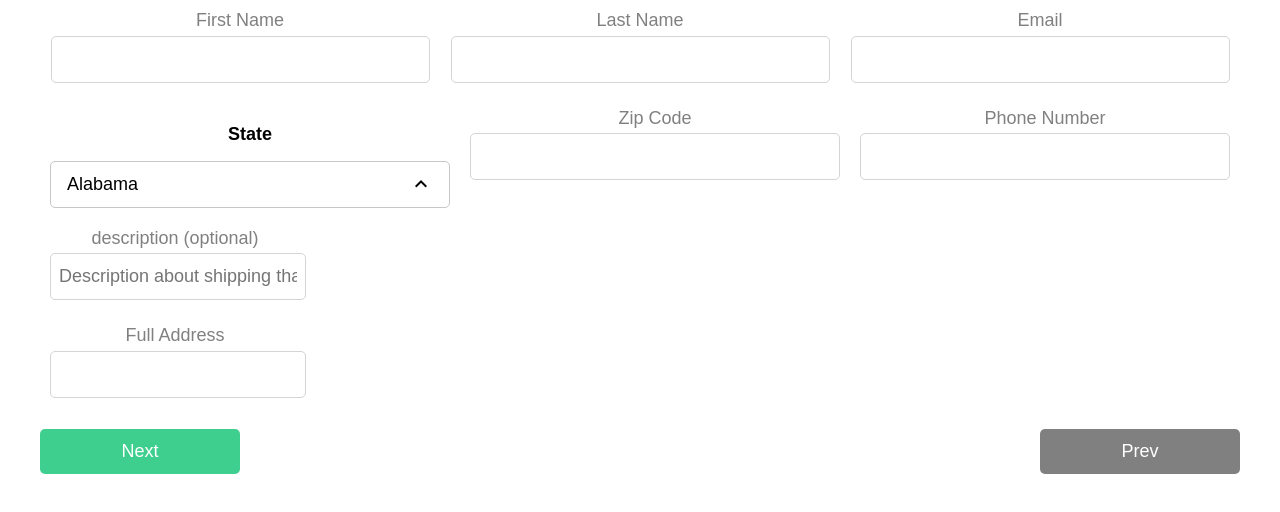
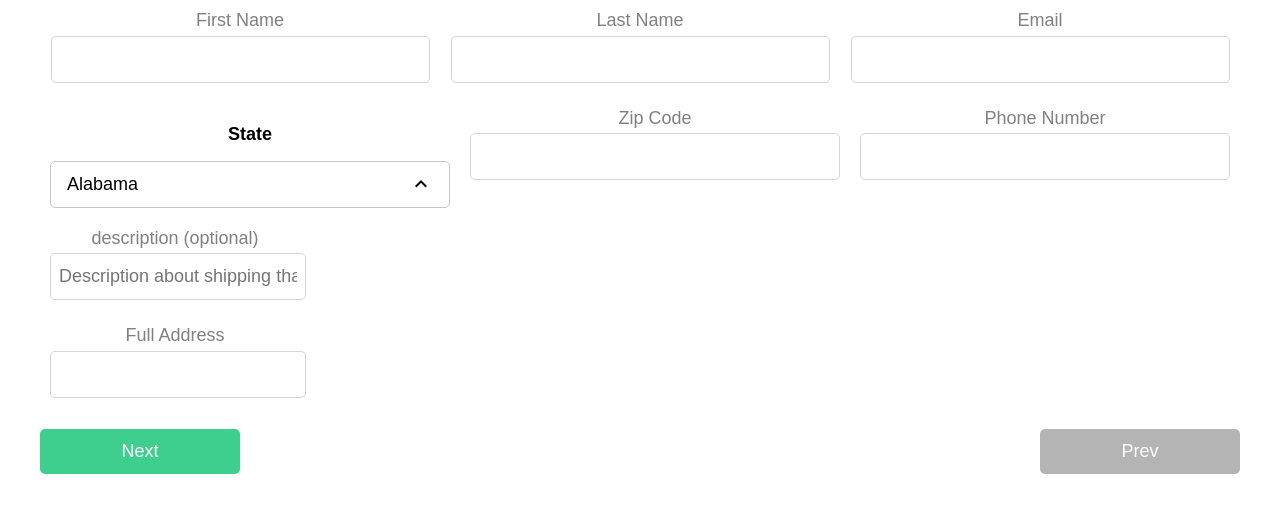
Before and after one commit to ariannargesi/StickerShop, a React (Create React App) app: page /checkout in a window 1280 px wide. Shown: the top 512 px of the page. Built offline with nearby package versions, Linux system fonts and the light colour scheme.

Commit message:
disable hover effect added

```diff
--- a/src/components/Button/Button.scss
+++ b/src/components/Button/Button.scss
@@ -8,7 +8,11 @@
   margin: 1rem 0;
   border-radius: $radius;
   &:disabled {
-    background: gray;
+    background: rgba(128, 128, 128, 0.59);
+    color: white;
+    &:hover {
+      background: rgba(128, 128, 128, 0.66);
+    }
   }
 }
 .success {
```
